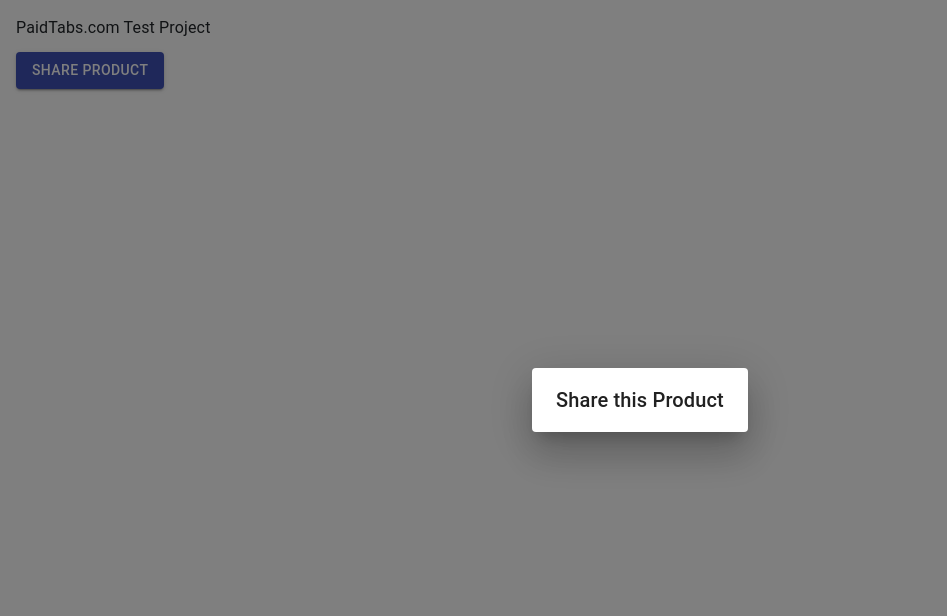
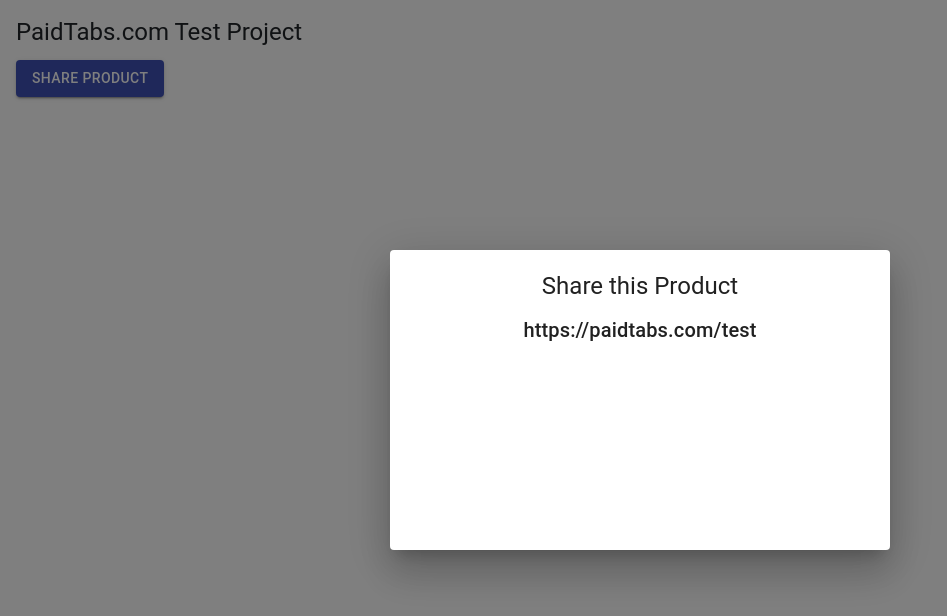
Before and after one commit to justpiano/PaidTab_Social-Sharing, a Next.js app: page / in a window 1280 px wide. Both pictures are taken after a click on the button "SHARE PRODUCT". Shown: the top 616 px of the page, without its empty margins (0-947 px from the left). Built offline with nearby package versions, Linux system fonts and the light colour scheme.

Commit message:
ShareProduct Dialog component

```diff
--- a/components/ShareProduct.js
+++ b/components/ShareProduct.js
@@ -1,42 +1,34 @@
-import React, { PureComponent } from 'react';
-import { Button, Dialog, DialogTitle } from '@material-ui/core';
+import React, { useState } from 'react'
+import { Box, Button, Dialog, Typography } from '@material-ui/core';
 
-class ShareProduct extends PureComponent {
-  constructor(props) {
-    super(props);
-    this.state = {
-      isDialogOpen: false
-    };
-  }
+const ShareProduct = ({ productURL }) => {
+  const [isDialogOpen, setIsDialogOpen] = useState(false);
 
-  handleOpenDialog = () => {
-    this.setState({ isDialogOpen: true });
+  const handleOpenDialog = () => {
+    setIsDialogOpen(true);
   };
 
-  handleCloseDialog = () => {
-    this.setState({ isDialogOpen: false });
+  const handleCloseDialog = () => {
+    setIsDialogOpen(false);
   };
 
-  render() {
-    const { productURL } = this.props;
-    const { isDialogOpen } = this.state;
-
   return (
-      <div>
+    <Box>
       <Button
         variant="contained"
         color="primary"
-          onClick={this.handleOpenDialog}
+        onClick={() => handleOpenDialog()}
       >
         Share Product
       </Button>
-        <Dialog open={isDialogOpen} onClose={this.handleCloseDialog}>
-          <DialogTitle>Share this Product</DialogTitle>
-          {/*  <h1>{productURL}</h1> */}
+      <Dialog open={isDialogOpen} onClose={() => handleCloseDialog()} >
+        <Box style={{ maxWidth: '500px', width: '500px', padding: '20px', minHeight: '300px', textAlign: 'center', display: 'flex', flexDirection: 'column', gap: '12px' }}>
+          <Typography variant='h5'>{'Share this Product'}</Typography>
+          <Typography variant='h6'>{productURL}</Typography>
+        </Box>
       </Dialog>
-      </div>
-    );
-  }
+    </Box>
+  )
 }
 
-export default ShareProduct;
+export default ShareProduct
--- a/pages/index.js
+++ b/pages/index.js
@@ -1,6 +1,6 @@
 import { Box, Typography } from '@material-ui/core';
+import dynamic from 'next/dynamic';
 
-import dynamic from 'next/dynamic';
 const ShareProduct = dynamic(() => import('../components/ShareProduct.js'), {
   ssr: false
 });
@@ -8,7 +8,7 @@
 const IndexPage = () => {
   return (
     <Box style={{ display: 'flex', flexDirection: 'column', justifyContent: 'center', padding: '16px', gap: '12px' }}>
-      <Typography>PaidTabs.com Test Project</Typography>
+      <Typography variant='h5'>PaidTabs.com Test Project</Typography>
       <ShareProduct productURL="https://paidtabs.com/test" />
     </Box>
   );
```
Lines whose indentation alone changed are shown as unchanged.
